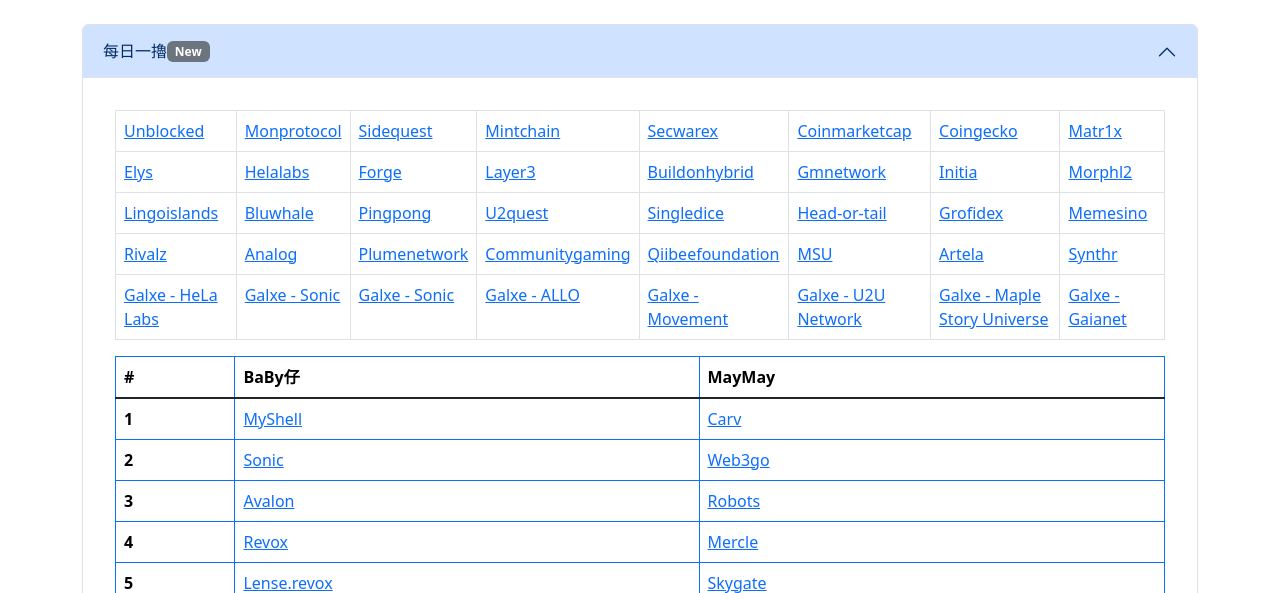
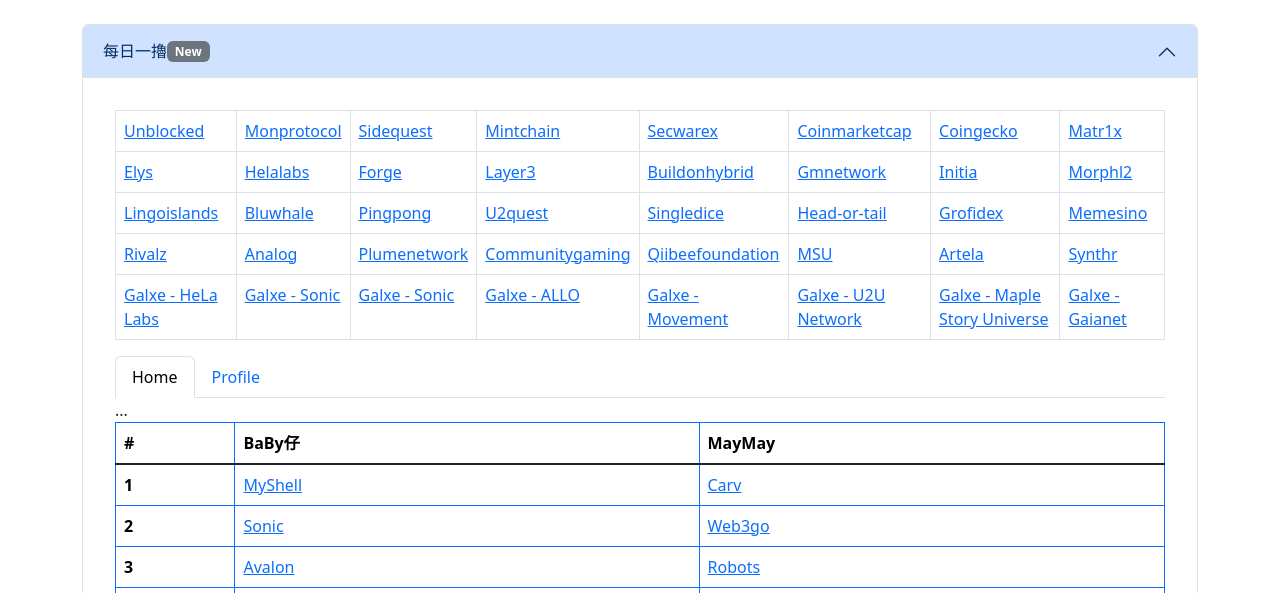
Before and after one commit to 2246250622/Airdrop-babydog-, a plain HTML site: page baby.html in a window 1280 px wide. Shown: the part 189-782 px from the top of the page. Drawn offline with nearby package versions, Linux system fonts and the light colour scheme.

Commit message:
Update baby.html

```diff
--- a/baby.html
+++ b/baby.html
@@ -409,6 +409,22 @@
                               </tbody>
                             </table>
 
+                            <ul class="nav nav-tabs" id="myTab" role="tablist">
+                              <li class="nav-item" role="presentation">
+                                <button class="nav-link active" id="home-tab" data-bs-toggle="tab" data-bs-target="#home-tab-pane" type="button" role="tab" aria-controls="home-tab-pane" aria-selected="true">Home</button>
+                              </li>
+                              <li class="nav-item" role="presentation">
+                                <button class="nav-link" id="profile-tab" data-bs-toggle="tab" data-bs-target="#profile-tab-pane" type="button" role="tab" aria-controls="profile-tab-pane" aria-selected="false">Profile</button>
+                              </li>
+                            </ul>
+                            <div class="tab-content" id="myTabContent">
+                              <div class="tab-pane fade show active" id="home-tab-pane" role="tabpanel" aria-labelledby="home-tab" tabindex="0">...</div>
+                              <div class="tab-pane fade" id="profile-tab-pane" role="tabpanel" aria-labelledby="profile-tab" tabindex="0">...</div>
+
+                            </div>
+
+
+
 
                             <table class="table table-bordered border-primary">
                               <thead>
```
